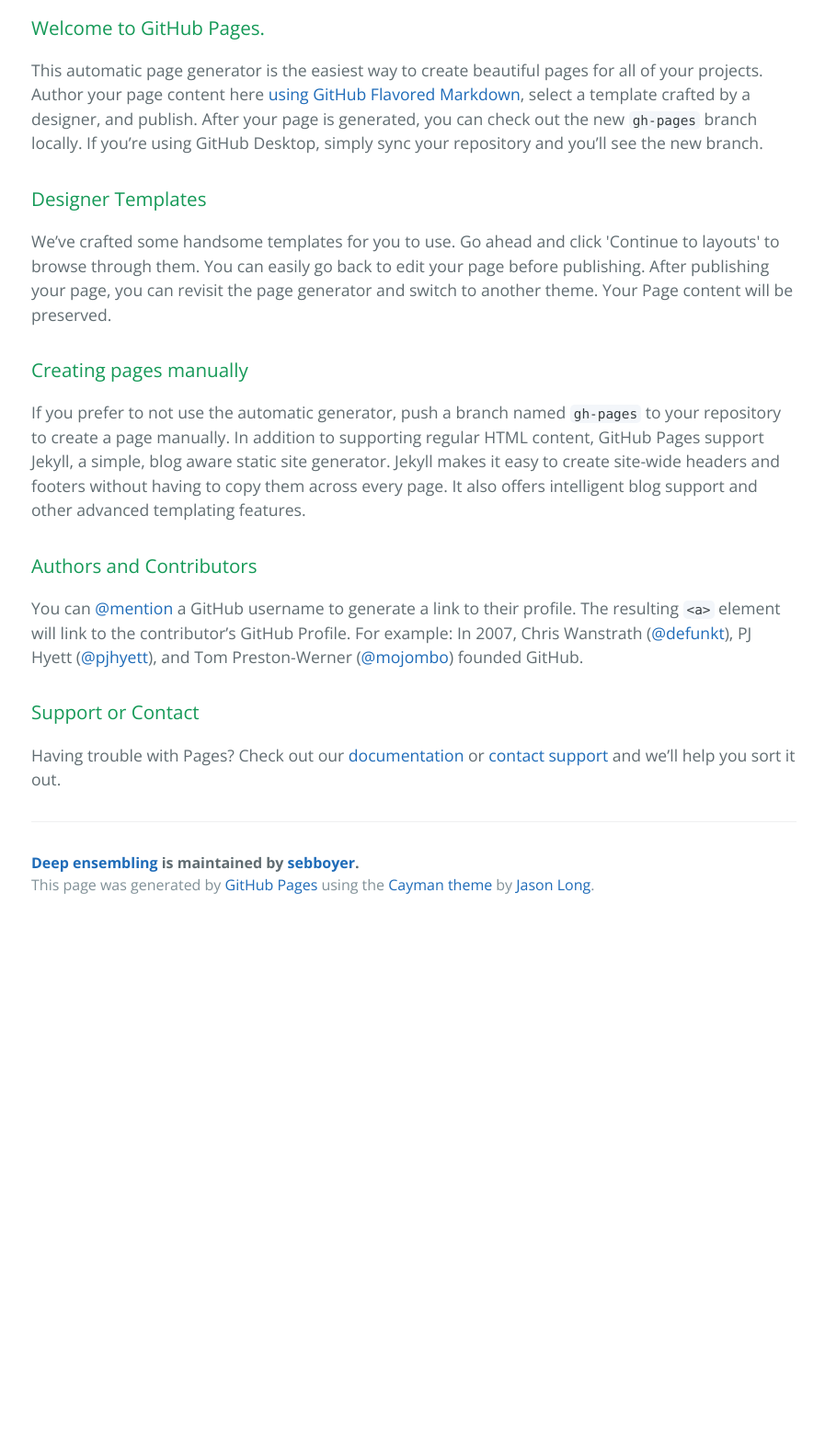
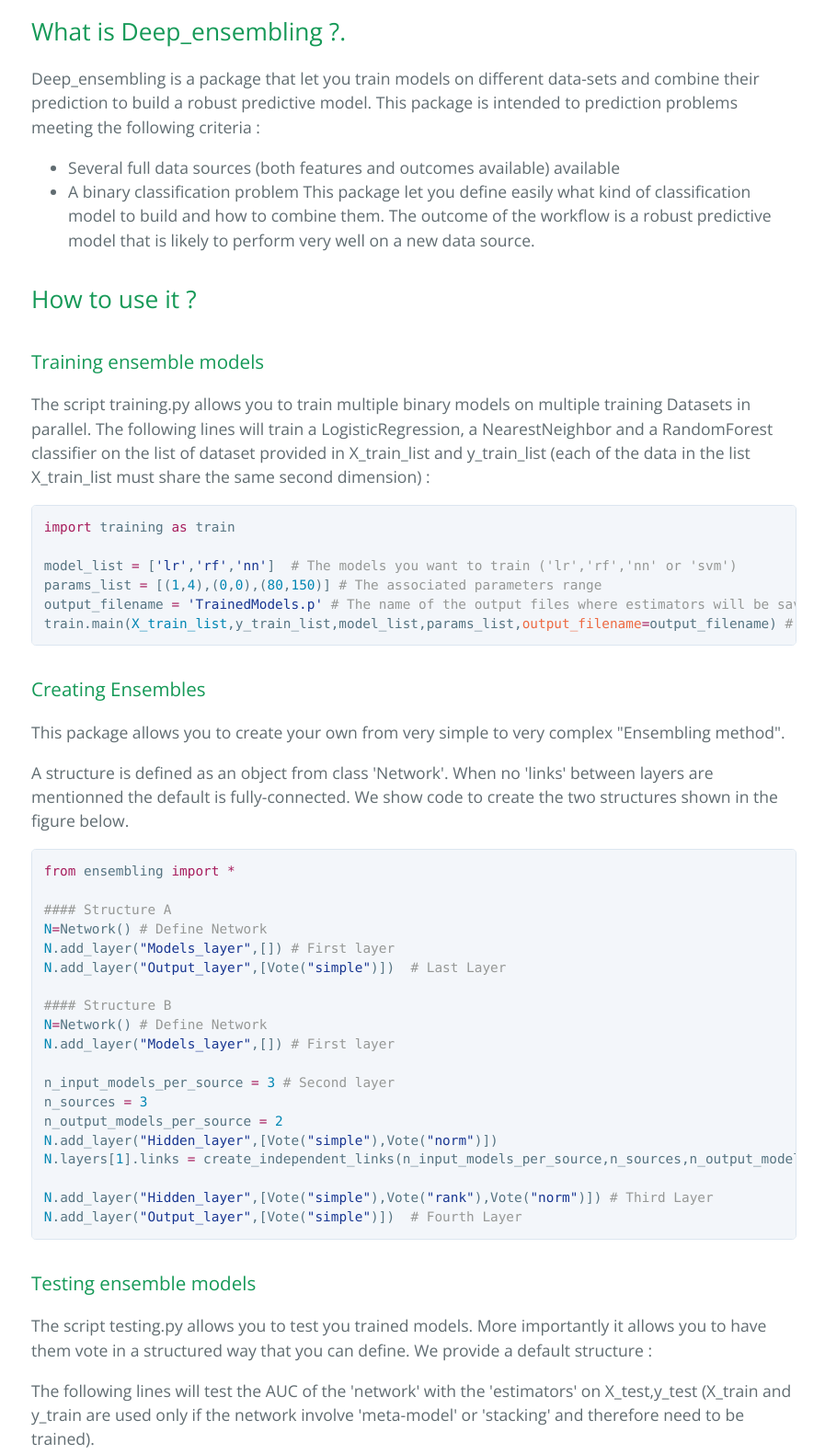
Before and after one commit to sebboyer/Deep_ensembling, a plain HTML site: page index.html in a window 1280 px wide. Shown: the part 400-1981 px from the top of the page at 92% size, without its empty margins (190-1087 px from the left). Before the commit the page ends 1406 px from the top, so only its background shows below. Drawn offline with nearby package versions, Linux system fonts and the light colour scheme.

```diff
--- a/index.html
+++ b/index.html
@@ -19,30 +19,81 @@
     </section>
 
     <section class="main-content">
-      <h3>
-<a id="welcome-to-github-pages" class="anchor" href="#welcome-to-github-pages" aria-hidden="true"><span aria-hidden="true" class="octicon octicon-link"></span></a>Welcome to GitHub Pages.</h3>
+      <h2>
+<a id="what-is-deep_ensembling-" class="anchor" href="#what-is-deep_ensembling-" aria-hidden="true"><span aria-hidden="true" class="octicon octicon-link"></span></a>What is Deep_ensembling ?.</h2>
 
-<p>This automatic page generator is the easiest way to create beautiful pages for all of your projects. Author your page content here <a href="https://guides.github.com/features/mastering-markdown/">using GitHub Flavored Markdown</a>, select a template crafted by a designer, and publish. After your page is generated, you can check out the new <code>gh-pages</code> branch locally. If you’re using GitHub Desktop, simply sync your repository and you’ll see the new branch.</p>
+<p>Deep_ensembling is a package that let you train models on different data-sets and combine their prediction to build a robust predictive model. This package is intended to prediction problems meeting the following criteria :</p>
+
+<ul>
+<li>Several full data sources (both features and outcomes available) available</li>
+<li>A binary classification problem
+This package let you define easily what kind of classification model to build and how to combine them. The outcome of the workflow is a robust predictive model that is likely to perform very well on a new data source.</li>
+</ul>
+
+<h2>
+<a id="how-to-use-it-" class="anchor" href="#how-to-use-it-" aria-hidden="true"><span aria-hidden="true" class="octicon octicon-link"></span></a>How to use it ?</h2>
 
 <h3>
-<a id="designer-templates" class="anchor" href="#designer-templates" aria-hidden="true"><span aria-hidden="true" class="octicon octicon-link"></span></a>Designer Templates</h3>
+<a id="training-ensemble-models" class="anchor" href="#training-ensemble-models" aria-hidden="true"><span aria-hidden="true" class="octicon octicon-link"></span></a>Training ensemble models</h3>
 
-<p>We’ve crafted some handsome templates for you to use. Go ahead and click 'Continue to layouts' to browse through them. You can easily go back to edit your page before publishing. After publishing your page, you can revisit the page generator and switch to another theme. Your Page content will be preserved.</p>
+<p>The script training.py allows you to train multiple binary models on multiple training Datasets in parallel.
+The following lines will train a LogisticRegression, a NearestNeighbor and a RandomForest classifier on the list of dataset provided in X_train_list and y_train_list (each of the data in the list X_train_list must share the same second dimension) :</p>
+
+<div class="highlight highlight-source-python"><pre><span class="pl-k">import</span> training <span class="pl-k">as</span> train
+
+model_list <span class="pl-k">=</span> [<span class="pl-s"><span class="pl-pds">'</span>lr<span class="pl-pds">'</span></span>,<span class="pl-s"><span class="pl-pds">'</span>rf<span class="pl-pds">'</span></span>,<span class="pl-s"><span class="pl-pds">'</span>nn<span class="pl-pds">'</span></span>]  <span class="pl-c"># The models you want to train ('lr','rf','nn' or 'svm')</span>
+params_list <span class="pl-k">=</span> [(<span class="pl-c1">1</span>,<span class="pl-c1">4</span>),(<span class="pl-c1">0</span>,<span class="pl-c1">0</span>),(<span class="pl-c1">80</span>,<span class="pl-c1">150</span>)] <span class="pl-c"># The associated parameters range</span>
+output_filename <span class="pl-k">=</span> <span class="pl-s"><span class="pl-pds">'</span>TrainedModels.p<span class="pl-pds">'</span></span> <span class="pl-c"># The name of the output files where estimators will be saved</span>
+train.main(<span class="pl-c1">X_train_list</span>,y_train_list,model_list,params_list,<span class="pl-v">output_filename</span><span class="pl-k">=</span>output_filename) <span class="pl-c"># Train !</span></pre></div>
 
 <h3>
-<a id="creating-pages-manually" class="anchor" href="#creating-pages-manually" aria-hidden="true"><span aria-hidden="true" class="octicon octicon-link"></span></a>Creating pages manually</h3>
+<a id="creating-ensembles" class="anchor" href="#creating-ensembles" aria-hidden="true"><span aria-hidden="true" class="octicon octicon-link"></span></a>Creating Ensembles</h3>
 
-<p>If you prefer to not use the automatic generator, push a branch named <code>gh-pages</code> to your repository to create a page manually. In addition to supporting regular HTML content, GitHub Pages support Jekyll, a simple, blog aware static site generator. Jekyll makes it easy to create site-wide headers and footers without having to copy them across every page. It also offers intelligent blog support and other advanced templating features.</p>
+<p>This package allows you to create your own from very simple to very complex "Ensembling method". </p>
+
+<p>A structure is defined as an object from class 'Network'. When no 'links' between layers are mentionned the default is fully-connected. We show code to create the two structures shown in the figure below.</p>
+
+<div class="highlight highlight-source-python"><pre><span class="pl-k">from</span> ensembling <span class="pl-k">import</span> <span class="pl-k">*</span>
+
+<span class="pl-c">#### Structure A </span>
+<span class="pl-c1">N</span><span class="pl-k">=</span>Network() <span class="pl-c"># Define Network</span>
+<span class="pl-c1">N</span>.add_layer(<span class="pl-s"><span class="pl-pds">"</span>Models_layer<span class="pl-pds">"</span></span>,[]) <span class="pl-c"># First layer</span>
+<span class="pl-c1">N</span>.add_layer(<span class="pl-s"><span class="pl-pds">"</span>Output_layer<span class="pl-pds">"</span></span>,[Vote(<span class="pl-s"><span class="pl-pds">"</span>simple<span class="pl-pds">"</span></span>)])  <span class="pl-c"># Last Layer</span>
+
+<span class="pl-c">#### Structure B </span>
+<span class="pl-c1">N</span><span class="pl-k">=</span>Network() <span class="pl-c"># Define Network</span>
+<span class="pl-c1">N</span>.add_layer(<span class="pl-s"><span class="pl-pds">"</span>Models_layer<span class="pl-pds">"</span></span>,[]) <span class="pl-c"># First layer</span>
+
+n_input_models_per_source <span class="pl-k">=</span> <span class="pl-c1">3</span> <span class="pl-c"># Second layer</span>
+n_sources <span class="pl-k">=</span> <span class="pl-c1">3</span>
+n_output_models_per_source <span class="pl-k">=</span> <span class="pl-c1">2</span>
+<span class="pl-c1">N</span>.add_layer(<span class="pl-s"><span class="pl-pds">"</span>Hidden_layer<span class="pl-pds">"</span></span>,[Vote(<span class="pl-s"><span class="pl-pds">"</span>simple<span class="pl-pds">"</span></span>),Vote(<span class="pl-s"><span class="pl-pds">"</span>norm<span class="pl-pds">"</span></span>)])
+<span class="pl-c1">N</span>.layers[<span class="pl-c1">1</span>].links <span class="pl-k">=</span> create_independent_links(n_input_models_per_source,n_sources,n_output_models_per_source)
+
+<span class="pl-c1">N</span>.add_layer(<span class="pl-s"><span class="pl-pds">"</span>Hidden_layer<span class="pl-pds">"</span></span>,[Vote(<span class="pl-s"><span class="pl-pds">"</span>simple<span class="pl-pds">"</span></span>),Vote(<span class="pl-s"><span class="pl-pds">"</span>rank<span class="pl-pds">"</span></span>),Vote(<span class="pl-s"><span class="pl-pds">"</span>norm<span class="pl-pds">"</span></span>)]) <span class="pl-c"># Third Layer</span>
+<span class="pl-c1">N</span>.add_layer(<span class="pl-s"><span class="pl-pds">"</span>Output_layer<span class="pl-pds">"</span></span>,[Vote(<span class="pl-s"><span class="pl-pds">"</span>simple<span class="pl-pds">"</span></span>)])  <span class="pl-c"># Fourth Layer</span></pre></div>
+
+<h3>
+<a id="testing-ensemble-models" class="anchor" href="#testing-ensemble-models" aria-hidden="true"><span aria-hidden="true" class="octicon octicon-link"></span></a>Testing ensemble models</h3>
+
+<p>The script testing.py allows you to test you trained models. More importantly it allows you to have them vote in a structured way that you can define. We provide a default structure :</p>
+
+<p>The following lines will test the AUC of the 'network' with the 'estimators' on X_test,y_test (X_train and y_train are used only if the network involve 'meta-model' or 'stacking' and therefore need to be trained).</p>
+
+<div class="highlight highlight-source-python"><pre><span class="pl-k">from</span> testing <span class="pl-k">import</span> <span class="pl-k">*</span>
+
+ens <span class="pl-k">=</span> Ensemble(estimators,network_file) <span class="pl-c"># Define Ensembling method</span>
+plot_graph(net) <span class="pl-c"># Plot ensembling structure</span>
+
+ens.train(<span class="pl-c1">X_val</span>,y_val) <span class="pl-c"># Train the meta models on some validation data</span>
+res <span class="pl-k">=</span> ens.eval(<span class="pl-c1">X_test</span>,y_test) <span class="pl-c"># Evaluate each estimator on each layer of the ensembling structure</span>
+
+plot_graph(net,<span class="pl-v">results</span> <span class="pl-k">=</span> res) <span class="pl-c"># Plot ensembling results</span></pre></div>
 
 <h3>
 <a id="authors-and-contributors" class="anchor" href="#authors-and-contributors" aria-hidden="true"><span aria-hidden="true" class="octicon octicon-link"></span></a>Authors and Contributors</h3>
 
-<p>You can <a href="https://help.github.com/articles/basic-writing-and-formatting-syntax/#mentioning-users-and-teams" class="user-mention">@mention</a> a GitHub username to generate a link to their profile. The resulting <code>&lt;a&gt;</code> element will link to the contributor’s GitHub Profile. For example: In 2007, Chris Wanstrath (<a href="https://github.com/defunkt" class="user-mention">@defunkt</a>), PJ Hyett (<a href="https://github.com/pjhyett" class="user-mention">@pjhyett</a>), and Tom Preston-Werner (<a href="https://github.com/mojombo" class="user-mention">@mojombo</a>) founded GitHub.</p>
-
-<h3>
-<a id="support-or-contact" class="anchor" href="#support-or-contact" aria-hidden="true"><span aria-hidden="true" class="octicon octicon-link"></span></a>Support or Contact</h3>
-
-<p>Having trouble with Pages? Check out our <a href="https://help.github.com/pages">documentation</a> or <a href="https://github.com/contact">contact support</a> and we’ll help you sort it out.</p>
+<p>Sebastien Boyer, <a href="mailto:sebboyer@csail.mit.edu">sebboyer@csail.mit.edu</a></p>
 
       <footer class="site-footer">
         <span class="site-footer-owner"><a href="https://github.com/sebboyer/Deep_ensembling">Deep ensembling</a> is maintained by <a href="https://github.com/sebboyer">sebboyer</a>.</span>
```
Also changed, not shown: params.json (+1 -1 lines).
